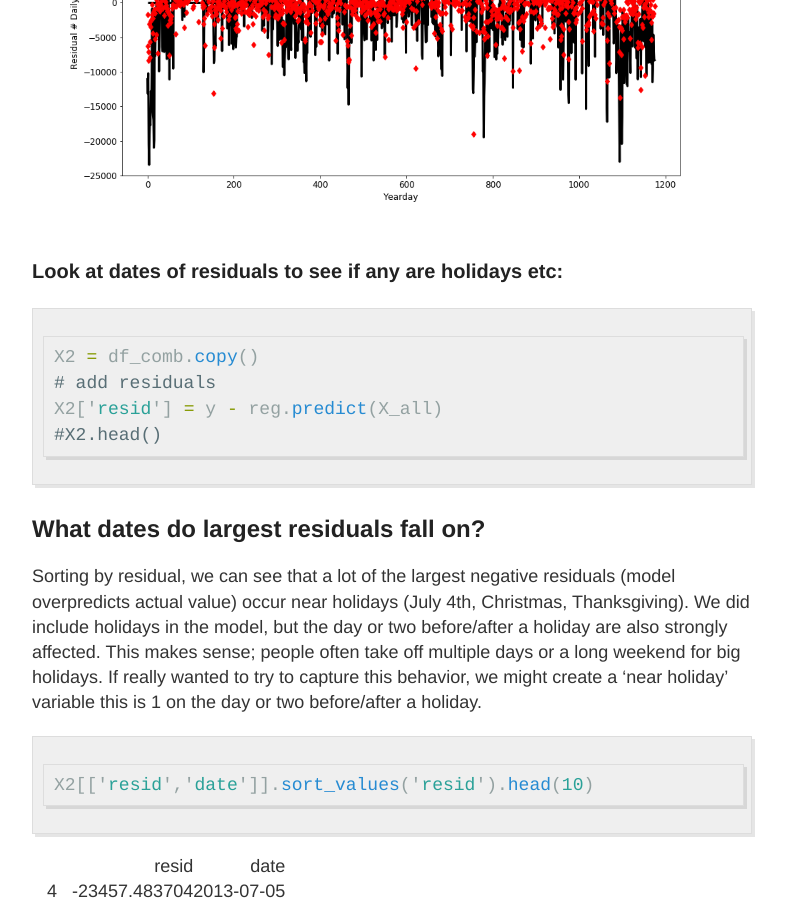
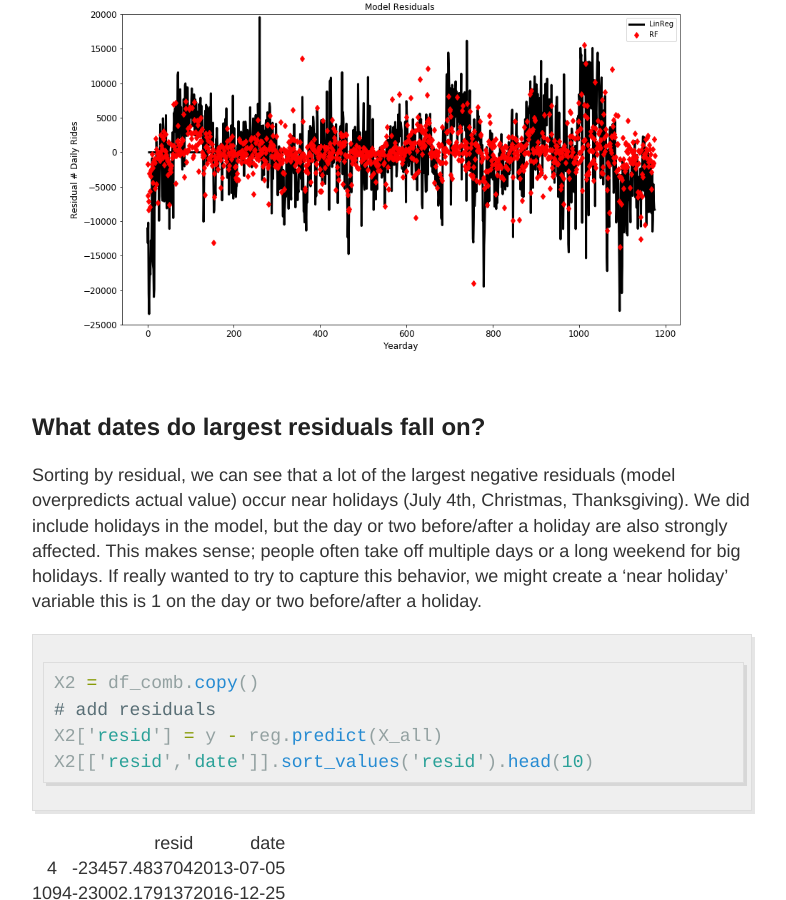
Before and after one commit to andypicke/andypicke.github.io, a Jekyll site: the page built from _posts/2018-10-26-Citibike_Part3_Modeling.md, in a window 1280 px wide and 900 px high, scrolled down 12407 px. Shown: the whole window, without its empty margins (248-1034 px from the left). Built offline with Jekyll 4.4.1, drawn with Linux system fonts in a browser that asks for light colours; comment, search, counter and statistics services are not loaded; some of the changed text lies outside the part shown.

Commit message:
updates to regression post

````diff
--- a/_posts/2018-10-26-Citibike_Part3_Modeling.md
+++ b/_posts/2018-10-26-Citibike_Part3_Modeling.md
@@ -560,9 +560,12 @@ rf2 = RandomForestRegressor()
 cv = GridSearchCV(rf2, params)
 cv.fit(X_train, y_train)
 rf2 = cv.best_estimator_
+```
+
+Cross-validated score estimate on training set:
+```python
 np.mean( cross_val_score(rf2, X_train, y_train) )
 ```
-
 
 
 
@@ -582,7 +585,7 @@ rf2.score(X_test, y_test)
 
 
 
-
+RMSE:
 ```python
 RMSE_rf2= mean_squared_error(y_test, rf2.predict(X_test))**0.5
 RMSE_rf2
@@ -593,12 +596,6 @@ RMSE_rf2
 
     4581.133953398355
 
-
-
-
-```python
-
-```
 
 
 ```python
@@ -756,21 +754,14 @@ plt.savefig('/Users/Andy/andypicke.github.io/images/Citibike/linreg_rf_residuals
 ![](/images/Citibike/linreg_rf_residuals.png)
 
 
-### Look at dates of residuals to see if any are holidays etc:
+## What dates do largest residuals fall on?
+Sorting by residual, we can see that a lot of the largest negative residuals (model overpredicts actual value) occur near holidays (July 4th, Christmas, Thanksgiving). We did include holidays in the model, but the day or two before/after a holiday are also strongly affected. This makes sense; people often take off multiple days or a long weekend for big holidays. If really wanted to try to capture this behavior, we might create a 'near holiday' variable this is 1 on the day or two before/after a holiday.
 
 
 ```python
 X2 = df_comb.copy()
 # add residuals
 X2['resid'] = y - reg.predict(X_all)
-#X2.head()
-```
-
-## What dates do largest residuals fall on?
-Sorting by residual, we can see that a lot of the largest negative residuals (model overpredicts actual value) occur near holidays (July 4th, Christmas, Thanksgiving). We did include holidays in the model, but the day or two before/after a holiday are also strongly affected. This makes sense; people often take off multiple days or a long weekend for big holidays. If really wanted to try to capture this behavior, we might create a 'near holiday' variable this is 1 on the day or two before/after a holiday.
-
-
-```python
 X2[['resid','date']].sort_values('resid').head(10)
 ```
 
````
Also changed, not shown: other parts of _posts/2018-10-26-Citibike_Part3_Modeling.md (+2 -1 lines), images/Citibike/rf_vs_actual.png.
